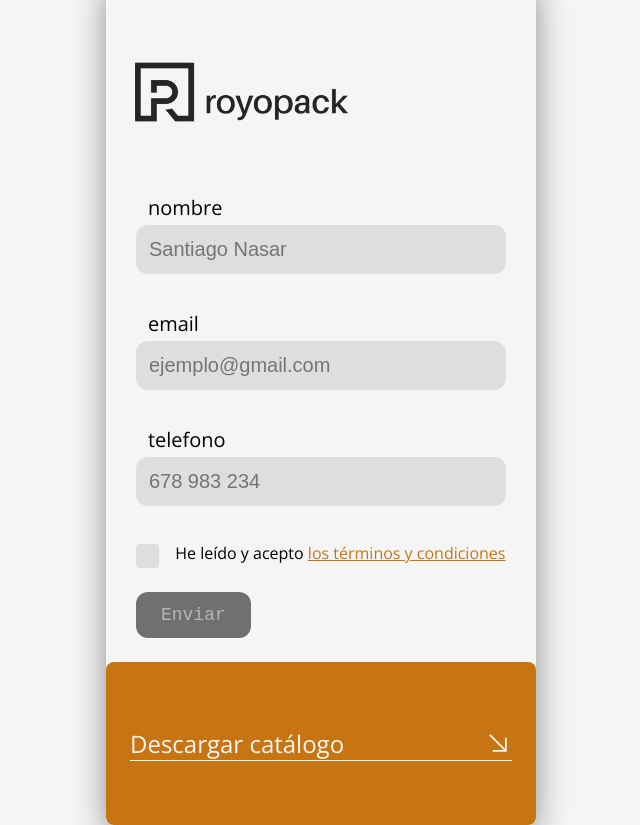
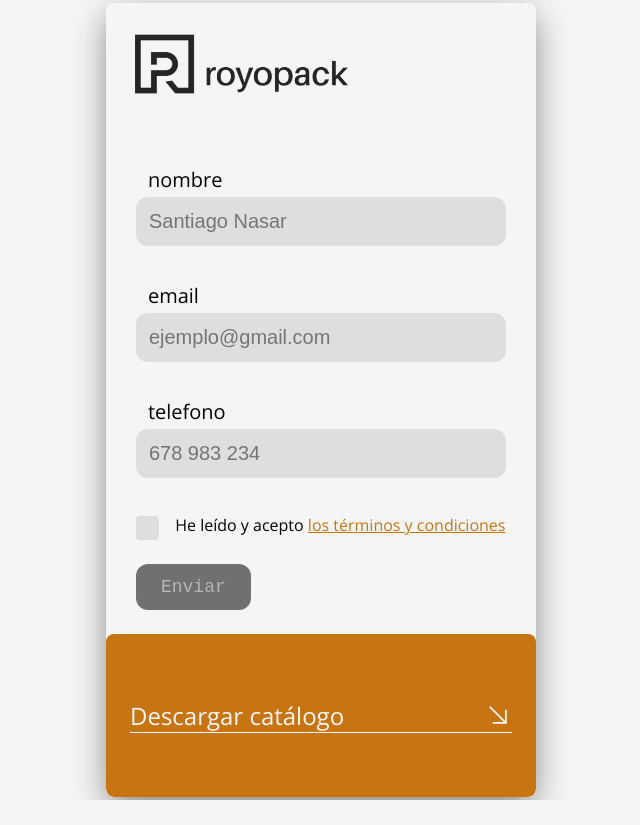
Before and after one commit to FuentesCubells/royoFrontend, an Angular app: page /home in a window 1280 px wide. Shown: the whole page, without its empty margins (319-959 px from the left). After the commit the page ends 800 px from the top, so only its background shows below. Built offline with nearby package versions, Linux system fonts and the light colour scheme.

Commit message:
changes in css

```diff
--- a/src/app/app.component.css
+++ b/src/app/app.component.css
@@ -9,6 +9,4 @@
     background-color: #f5f5f5;
     -moz-box-shadow: 0px 11px 34px -3px rgba(37,37,37,0.59);
     box-shadow: 0px 11px 34px -3px rgba(37,37,37,0.59);
-
-    border-radius: 8px;
 }
--- a/src/app/components/header/header-form.component.css
+++ b/src/app/components/header/header-form.component.css
@@ -2,7 +2,6 @@ figure {
     max-width: 430px;
     margin: 0;
     padding: 16px;
-    padding-top: 72px;
 }
 
 img{
--- a/src/styles.css
+++ b/src/styles.css
@@ -12,7 +12,7 @@ body {
     padding: 0;
 
     display: flex;
-    justify-content: center;
+    justify-content: center; /* Centrar horizontalmente */
     align-items: center;
 }
 
@@ -20,7 +20,12 @@ p {
     margin: 0px
 }
 
+app-root{
+    display: flex;
+    flex-direction: column;
 
-app-end-component{
-    height: 100%;
+    border-radius: 8px;
+    -moz-box-shadow: 0px 11px 34px -3px rgba(37,37,37,0.59);
+    box-shadow: 0px 11px 34px -3px rgba(37,37,37,0.59);
+    overflow: hidden;
 }
```
